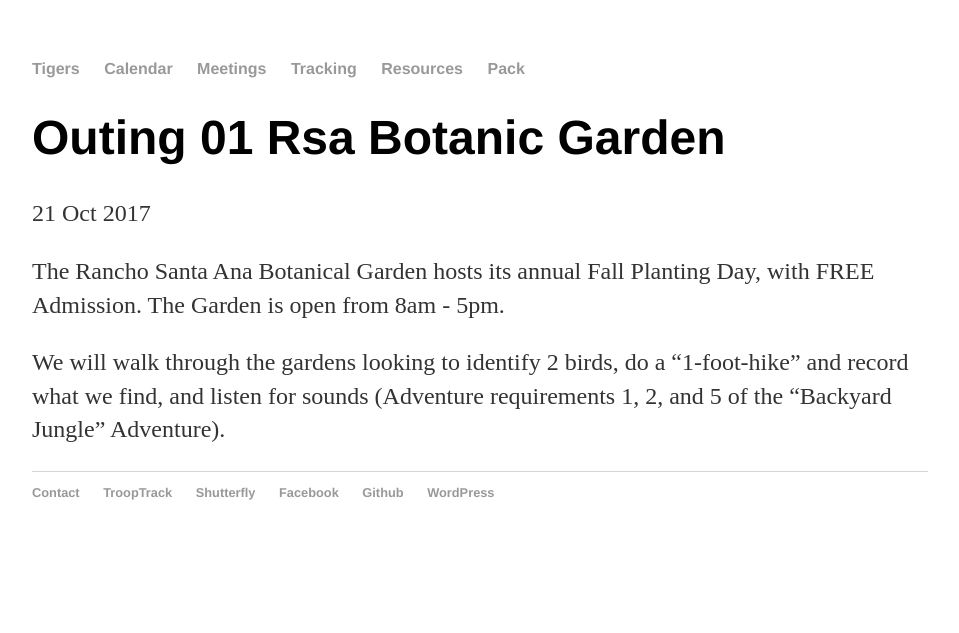
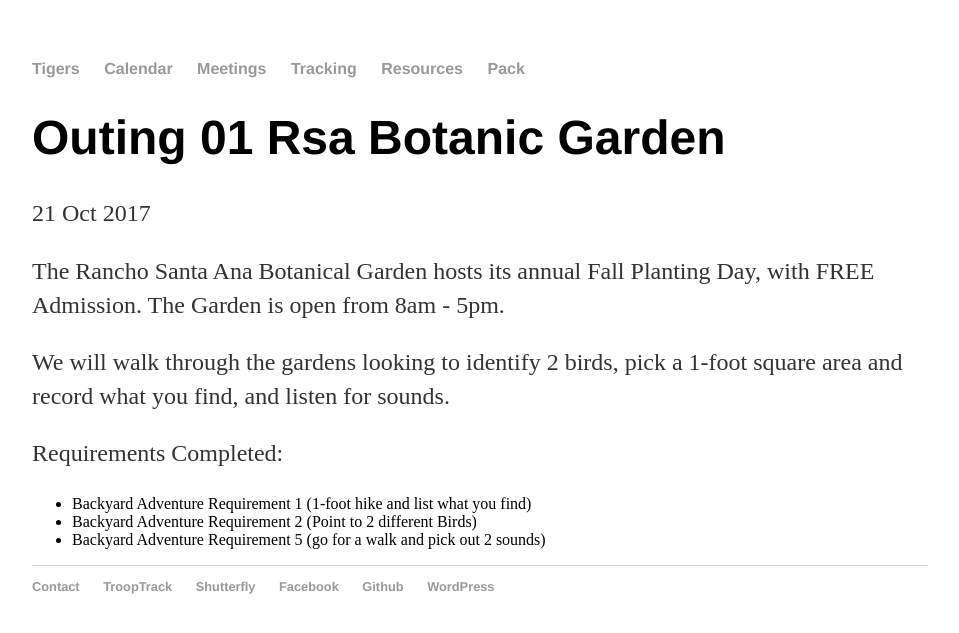
Before and after one commit to clare-pack818/clare-pack818.github.io, a Jekyll site: the page built from _posts/2017-10-21-Outing-01-RSA-Botanic-Garden.md, in a window 1280 px wide. Shown: the top 633 px of the page, without its empty margins (160-1119 px from the left). Built offline with Jekyll 4.4.1, drawn with Linux system fonts in a browser that asks for light colours; our own code applies the rules of GitHub Pages for plain Markdown files.

Commit message:
Update 2017-10-21-Outing-01-RSA-Botanic-Garden.md

```diff
--- a/_posts/2017-10-21-Outing-01-RSA-Botanic-Garden.md
+++ b/_posts/2017-10-21-Outing-01-RSA-Botanic-Garden.md
@@ -1,3 +1,10 @@
 The Rancho Santa Ana Botanical Garden hosts its annual Fall Planting Day, with FREE Admission.  The Garden is open from 8am - 5pm.
 
-We will walk through the gardens looking to identify 2 birds, do a "1-foot-hike" and record what we find, and listen for sounds (Adventure requirements 1, 2, and 5 of the "Backyard Jungle" Adventure).
+We will walk through the gardens looking to identify 2 birds, pick a 1-foot square area and record what you find, and listen for sounds.
+
+Requirements Completed:
+<ul>
+<li>Backyard Adventure Requirement 1 (1-foot hike and list what you find)</li>
+<li>Backyard Adventure Requirement 2 (Point to 2 different Birds)</li>
+<li>Backyard Adventure Requirement 5 (go for a walk and pick out 2 sounds)</li>
+</ul>
```
